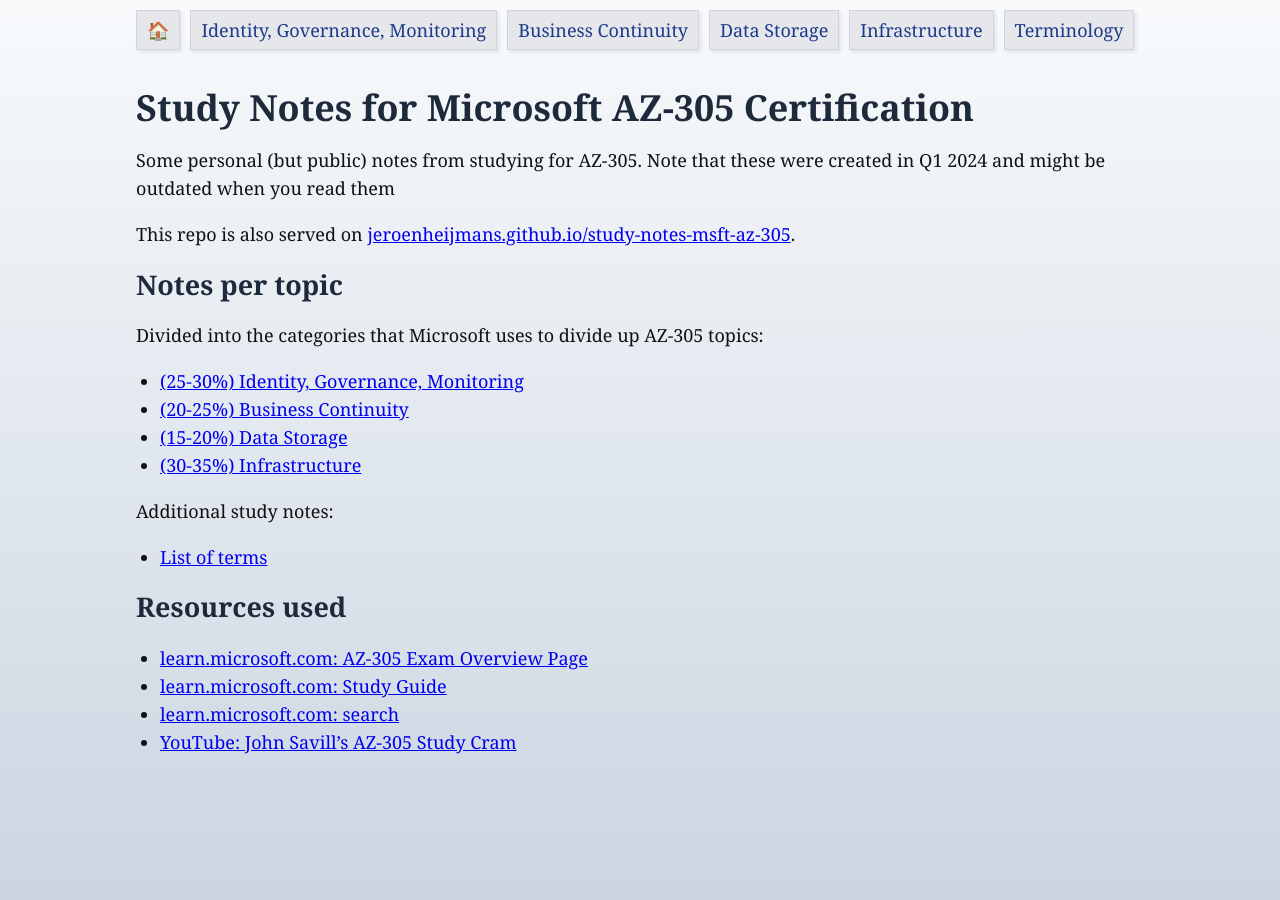
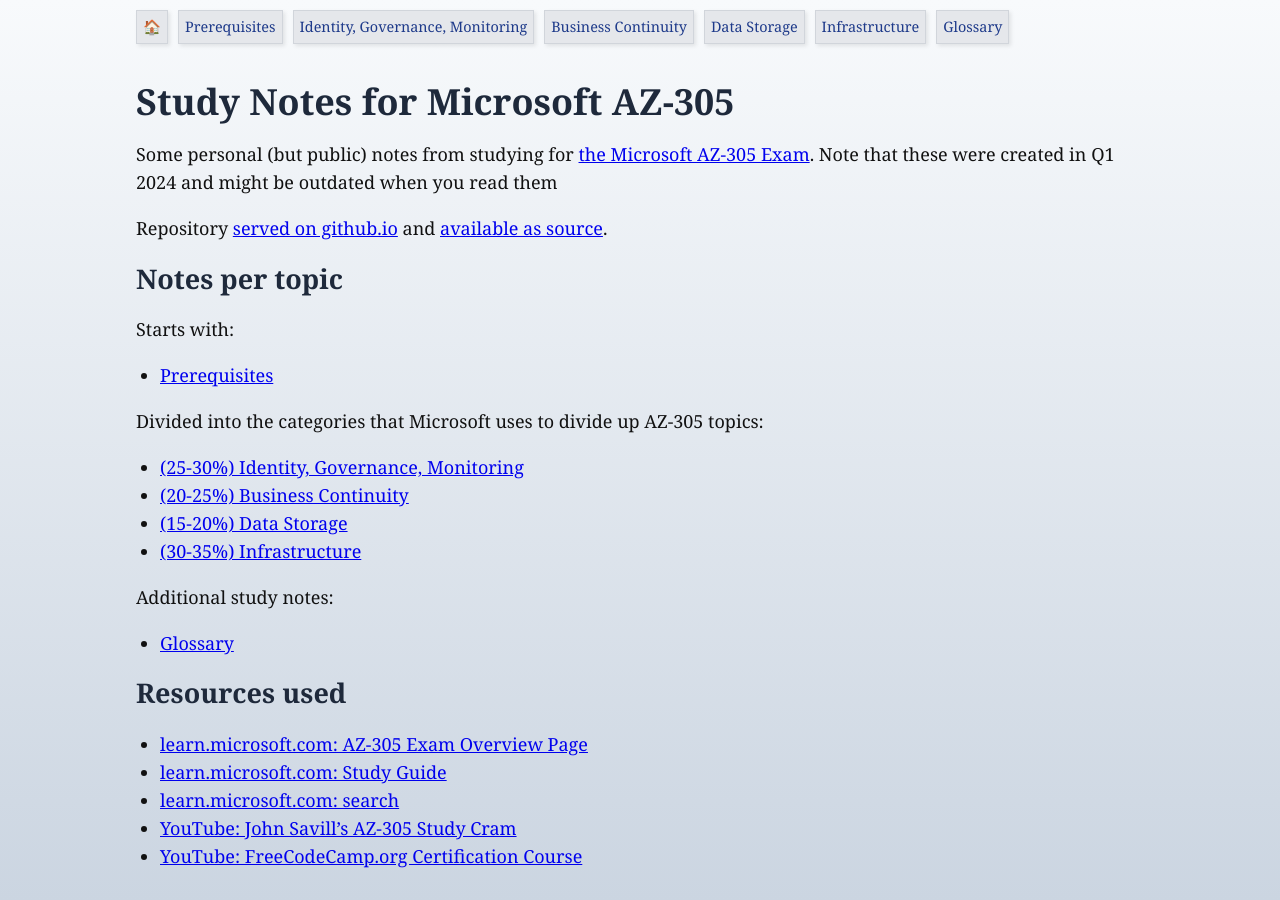
Before and after one commit to jeroenheijmans/study-notes-msft-az-305, a Jekyll site: the page built from README.md, in a window 1280 px wide. Built offline with Jekyll 4.4.1, drawn with Linux system fonts in a browser that asks for light colours; our own code applies the rules of GitHub Pages for plain Markdown files.

Commit message:
Add prerequis and shuffle layout a bit

```diff
--- a/README.md
+++ b/README.md
@@ -1,11 +1,15 @@
-# Study Notes for Microsoft AZ-305 Certification
+# Study Notes for Microsoft AZ-305
 
-Some personal (but public) notes from studying for AZ-305.
+Some personal (but public) notes from studying for [the Microsoft AZ-305 Exam](https://learn.microsoft.com/en-us/credentials/certifications/exams/az-305/).
 Note that these were created in Q1 2024 and might be outdated when you read them
 
-This repo is also served on [jeroenheijmans.github.io/study-notes-msft-az-305](https://jeroenheijmans.github.io/study-notes-msft-az-305/).
+Repository [served on github.io](https://jeroenheijmans.github.io/study-notes-msft-az-305/) and [available as source](https://github.com/jeroenheijmans/study-notes-msft-az-305).
 
 ## Notes per topic
+
+Starts with:
+
+- [Prerequisites](./az-305-00-prerequisites.md)
 
 Divided into the categories that Microsoft uses to divide up AZ-305 topics:
 
@@ -16,7 +20,7 @@ Divided into the categories that Microsoft uses to divide up AZ-305 topics:
 
 Additional study notes:
 
-- [List of terms](./az-305-concepts.md)
+- [Glossary](./az-305-concepts.md)
 
 ## Resources used
 
@@ -24,3 +28,4 @@ Additional study notes:
 - [learn.microsoft.com: Study Guide](https://learn.microsoft.com/en-us/credentials/certifications/resources/study-guides/az-305)
 - [learn.microsoft.com: search](https://learn.microsoft.com/en-us/search/?terms=az-305)
 - [YouTube: John Savill's AZ-305 Study Cram](https://www.youtube.com/watch?v=vq9LuCM4YP4)
+- [YouTube: FreeCodeCamp.org Certification Course](https://www.youtube.com/watch?v=i6NzKvGUsBs)
--- a/_data/menu.yml
+++ b/_data/menu.yml
@@ -1,5 +1,8 @@
 - title: "🏠"
   link: ./
+
+- title: "Prerequisites"
+  link: ./az-305-00-prerequisites.html
 
 - title: "Identity, Governance, Monitoring"
   link: ./az-305-01-identity-governance-monitoring.html
@@ -13,5 +16,5 @@
 - title: "Infrastructure"
   link: ./az-305-04-infrastructure.html
 
-- title: "Terminology"
+- title: "Glossary"
   link: ./az-305-concepts.html
--- a/_layouts/default.html
+++ b/_layouts/default.html
@@ -28,10 +28,11 @@
         max-width: 56rem;
         margin: 0 auto;
         padding: 10px;
+        font-size: 0.8rem;
       }
       nav a {
         display: inline-block;
-        padding: 5px 10px;
+        padding: 2px 6px;
         background: #e5e7eb;
         text-decoration: none;
         color: #1e3a8a;
```
Also changed, not shown: az-305-00-prerequisites.md (added, +27 -0 lines).
